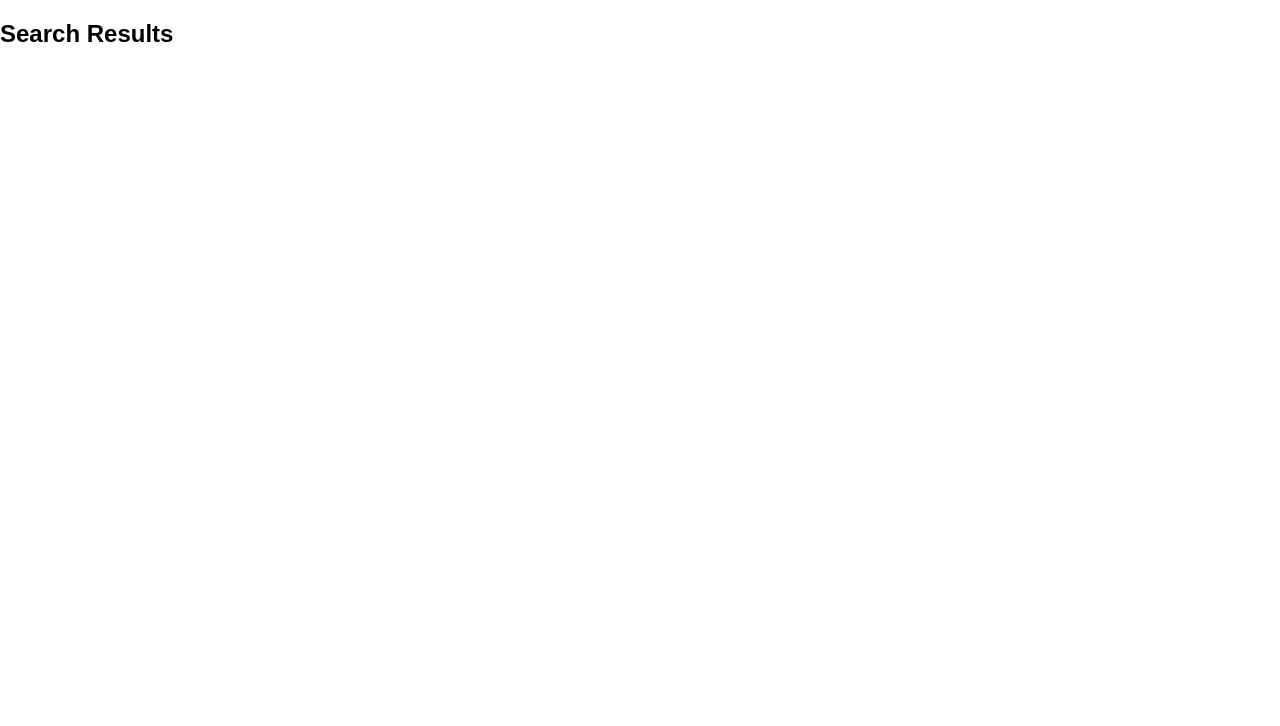
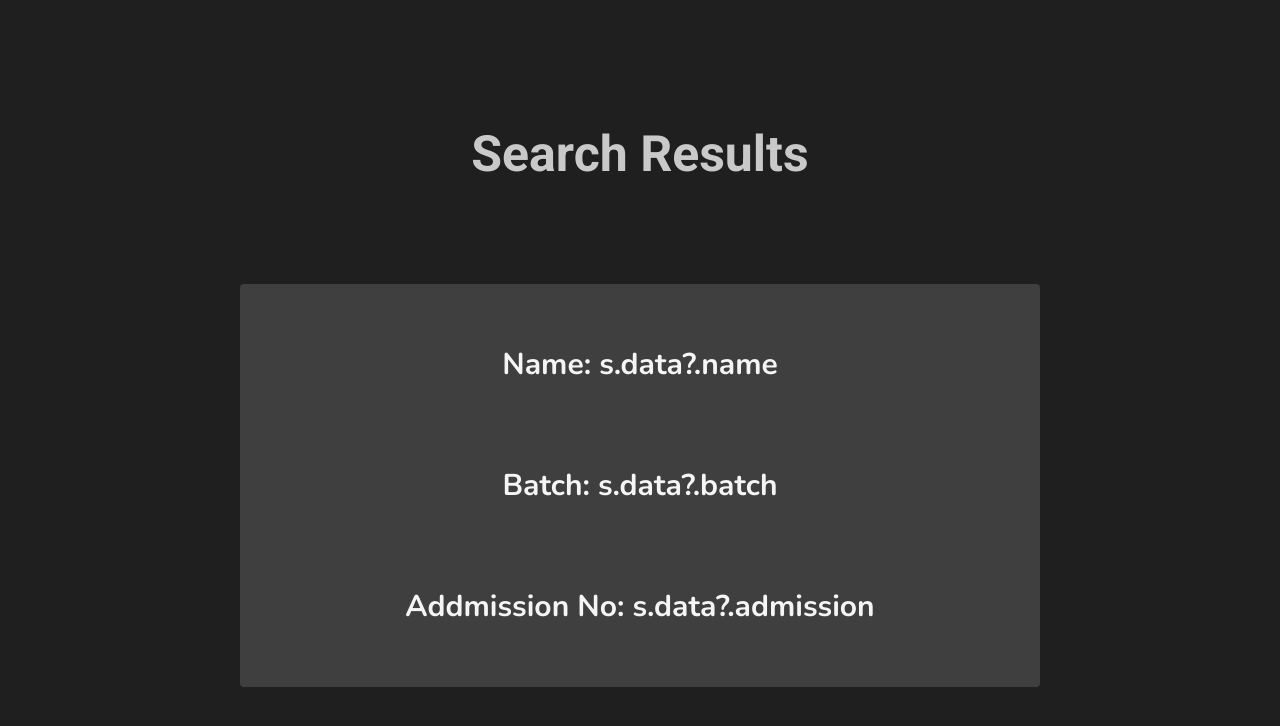
Before and after one commit to zaidm124/Alumni-Profile-SE, a React (Create React App) app in the folder client/: page /searchAlumni in a window 1280 px wide. Shown: the top 726 px of the page. Built offline with nearby package versions, Linux system fonts and the light colour scheme.

Commit message:
Search Alumini List add

```diff
--- /dev/null
+++ b/client/src/components/AluminiList.css
@@ -0,0 +1,74 @@
+.Background {
+    display: flex;
+    flex-direction: column;
+    justify-content: center;
+    align-items: center;
+    width: 100vw;
+    max-width: 100vw;
+    height: 100%;
+    max-height: 100%;
+    min-height: 100vh;
+    overflow-x: hidden;
+    background-image: radial-gradient(#474545 0.5px, rgb(31, 31, 31) 0.5px);
+    background-position: 0 0, 10px 10px;
+    opacity: 1;
+  }
+  .ProfileBackground {
+    width: 100vh;
+    max-width: 100vh;
+    padding: 20px 0;
+    background: rgb(63, 63, 63);
+    border-radius: 4px;
+    display: flex;
+    flex-direction: column;
+    justify-content: center;
+    align-items: center;
+    margin-bottom: 40px;
+    margin-top: 30px;
+  }
+  .Title {
+    display: flex;
+    flex-direction: column;
+    justify-content: top;
+    align-items: top;
+    width: 100%;
+    height: 20vh;
+    text-align: center;
+    margin: 10px 0;
+  }
+  .Title h2 {
+    display: flex;
+    flex-direction: column;
+    justify-content: center;
+    align-items: left;
+    font-family: "Roboto", sans-serif;
+    font-size: 50px;
+    color: rgb(201, 201, 201);
+  }
+  .Profile {
+    display: flex;
+    flex-direction: column;
+    justify-content: center;
+    width: 100%;
+    align-items: center;
+  }
+  .Profile div {
+    display: flex;
+    flex-direction: column;
+    padding: 10px 0;
+    justify-content: center;
+  }
+  .Profile div h3 {
+    font-size: 30px;
+    color: whitesmoke;
+    font-family: "Nunito", sans-serif;
+  }
+
+
+
+
+  .ProfileBackground:hover {
+    background: rgba(48, 0, 237, 0.24);
+    color: rgb(255, 255, 255);
+    zoom: 1.1;
+  }
--- a/client/src/components/AlumniList.js
+++ b/client/src/components/AlumniList.js
@@ -1,10 +1,10 @@
 import React, { useEffect, useState } from "react";
-// import "./Searchalumni.css";
+import "./AluminiList.css";
 // import db from "../FireBase";
 
 function SearchAlumni() {
-  const [final, setFinal] = useState([]);
-  const [search, setSearch] = useState([]);
+  // const [final, setFinal] = useState([]);
+  // const [search, setSearch] = useState([]);
 //   useEffect(() => {
 //     db.collection("institute").onSnapshot((snapshhot) => {
 //       setSearch(
@@ -15,15 +15,15 @@ function SearchAlumni() {
 //       );
 //     });
 //   }, []);
-  console.log(search);
+  // console.log(search);
 
-  useEffect(() => {
-    setFinal(
-      search.filter((item) => item.data?.batch === localStorage.getItem("id"))
-    );
-  }, [search]);
-  console.log(final);
-  console.log(localStorage.getItem("id"));
+  // useEffect(() => {
+  //   setFinal(
+  //     search.filter((item) => item.data?.batch === localStorage.getItem("id"))
+  //   );
+  // }, [search]);
+  // console.log(final);
+  // console.log(localStorage.getItem("id"));
 
   // return final.map((s) => {
   return (
@@ -33,34 +33,34 @@ function SearchAlumni() {
           <div className="Title">
             <h2>Search Results</h2>
           </div>
-          {final.map((s) => {
-            return (
+          {/* {final.map((s) => {
+            return ( */}
               <>
                 <a
                   href="/vieweralumni"
-                  onClick={() =>
-                    localStorage.setItem("admission", s.data?.admission)
-                  }
+                  // onClick={() =>
+                  //   localStorage.setItem("admission", s.data?.admission)
+                  // }
                   target="_blank"
                   rel="noopener noreferrer"
                 >
                   <div className="ProfileBackground">
                     <div className="Profile">
                       <div>
-                        <h3>Name:{s.data?.name}</h3>
+                        <h3>Name: s.data?.name</h3>
                       </div>
                       <div>
-                        <h3>Batch:{s.data?.batch}</h3>
+                        <h3>Batch: s.data?.batch</h3>
                       </div>
                       <div>
-                        <h3>Addmission No:{s.data?.admission}</h3>
+                        <h3>Addmission No: s.data?.admission</h3>
                       </div>
                     </div>
                   </div>
                 </a>
               </>
-            );
-          })}
+            {/* ); */}
+          {/* })} */}
         </div>
       </div>
     </div>
```
